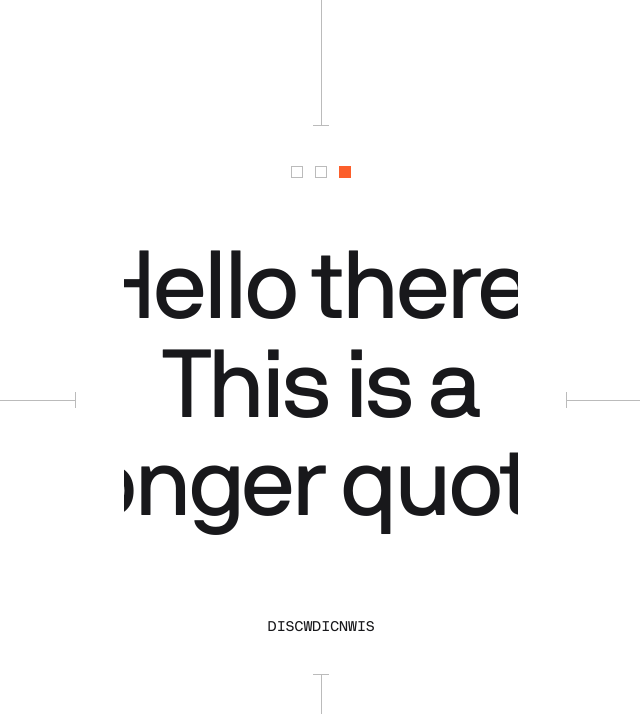
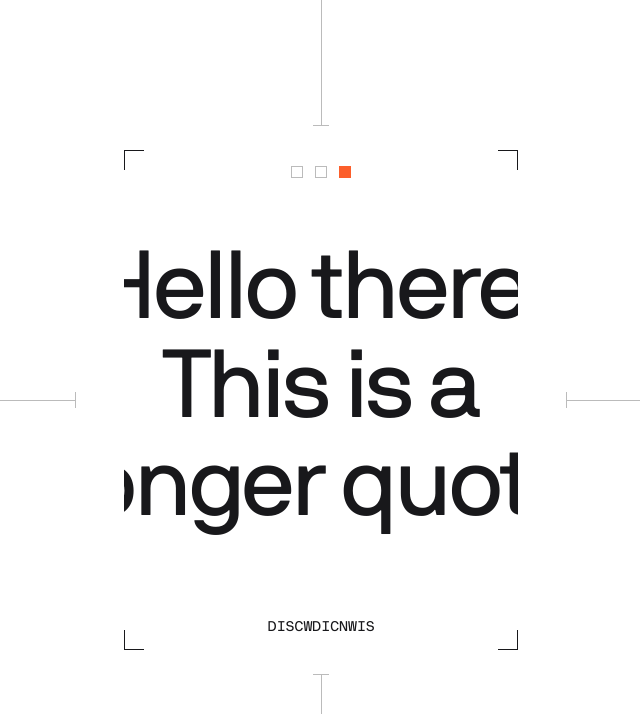
Before and after one commit to daybreak-studio/superpower, a Next.js app: page / in a window 1280 px wide. Shown: the top 714 px of the page, without its empty margins (319-959 px from the left). Built offline with nearby package versions, Linux system fonts and the light colour scheme.

Commit message:
Added corner styling

```diff
--- /dev/null
+++ b/components/Button/Corner.tsx
@@ -0,0 +1,35 @@
+import React from "react";
+
+type Props = {
+  topLeft?: boolean;
+  topRight?: boolean;
+  bottomLeft?: boolean;
+  bottomRight?: boolean;
+  size?: number;
+};
+
+const Corner = ({
+  topLeft,
+  topRight,
+  bottomLeft,
+  bottomRight,
+  size = 8,
+}: Props) => {
+  const topLeftCorner = `border-t border-l`;
+  const topRightCorner = `border-r border-t`;
+  const bottomLeftCorner = `border-b border-l`;
+  const bottomRightCorner = `border-b border-r`;
+
+  return (
+    <div
+      className={`border-zinc-900
+                ${topLeft && topLeftCorner}
+                ${topRight && topRightCorner}
+                ${bottomLeft && bottomLeftCorner}
+                ${bottomRight && bottomRightCorner}`}
+      style={{ width: size, height: size }}
+    ></div>
+  );
+};
+
+export default Corner;
--- a/components/Sections/TestimonialsSection/TestimonialsWrapper.tsx
+++ b/components/Sections/TestimonialsSection/TestimonialsWrapper.tsx
@@ -2,6 +2,7 @@ import React, { useState, useEffect } from "react";
 import { motion, AnimatePresence } from "framer-motion";
 import LineElement from "@/components/LineElement/LineElement";
 import TestimonialsSelector from "./TestimonialsSelector";
+import Corner from "@/components/Button/Corner";
 
 const quotes = [
   {
@@ -42,7 +43,7 @@ const TestimonialsWrapper = () => {
           </div>
           <AnimatePresence>
             <motion.div
-              className="flex h-full w-full items-center justify-center overflow-hidden"
+              className="relative flex h-full w-full items-center justify-center overflow-hidden"
               initial={{
                 maxWidth: 624,
                 maxHeight: 500,
@@ -62,6 +63,18 @@ const TestimonialsWrapper = () => {
                 delay: 1.7,
               }}
             >
+              <div className="absolute left-0 top-0">
+                <Corner topLeft size={20} />
+              </div>
+              <div className="absolute right-0 top-0">
+                <Corner topRight size={20} />
+              </div>
+              <div className="absolute bottom-0 left-0">
+                <Corner bottomLeft size={20} />
+              </div>
+              <div className="absolute bottom-0 right-0">
+                <Corner bottomRight size={20} />
+              </div>
               <div className="flex min-h-[250px] min-w-96 flex-col flex-wrap items-center justify-between p-4 text-center lg:min-h-[500px] lg:min-w-[624px]">
                 <div className="flex gap-3">
                   {quotes.map((quote, index) => (
```
